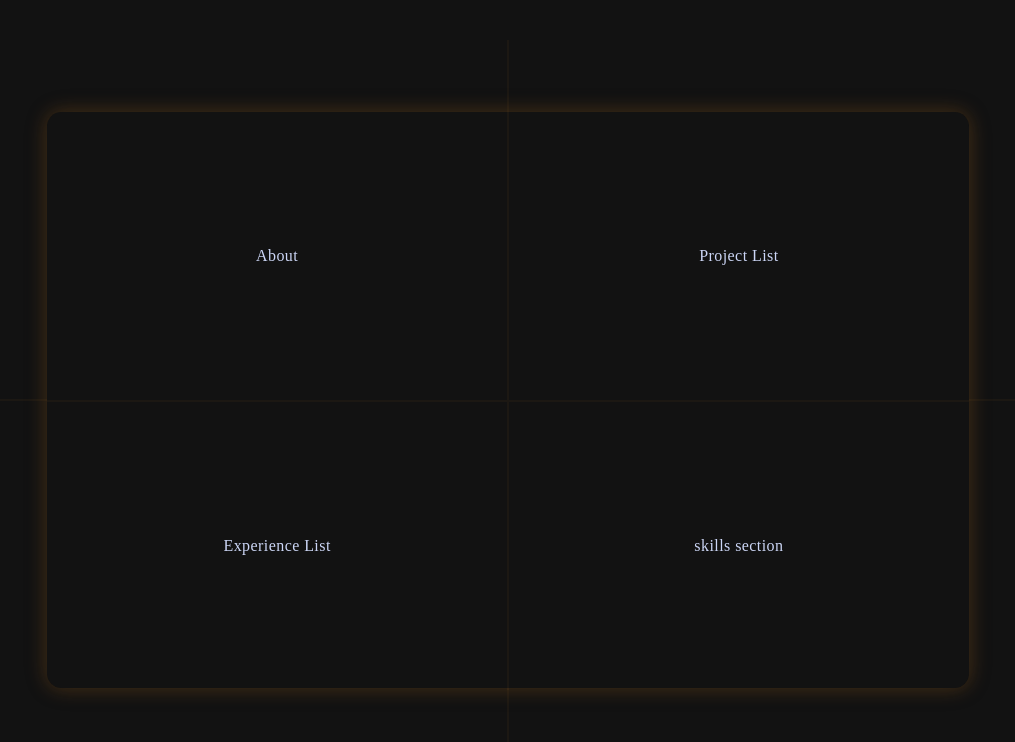
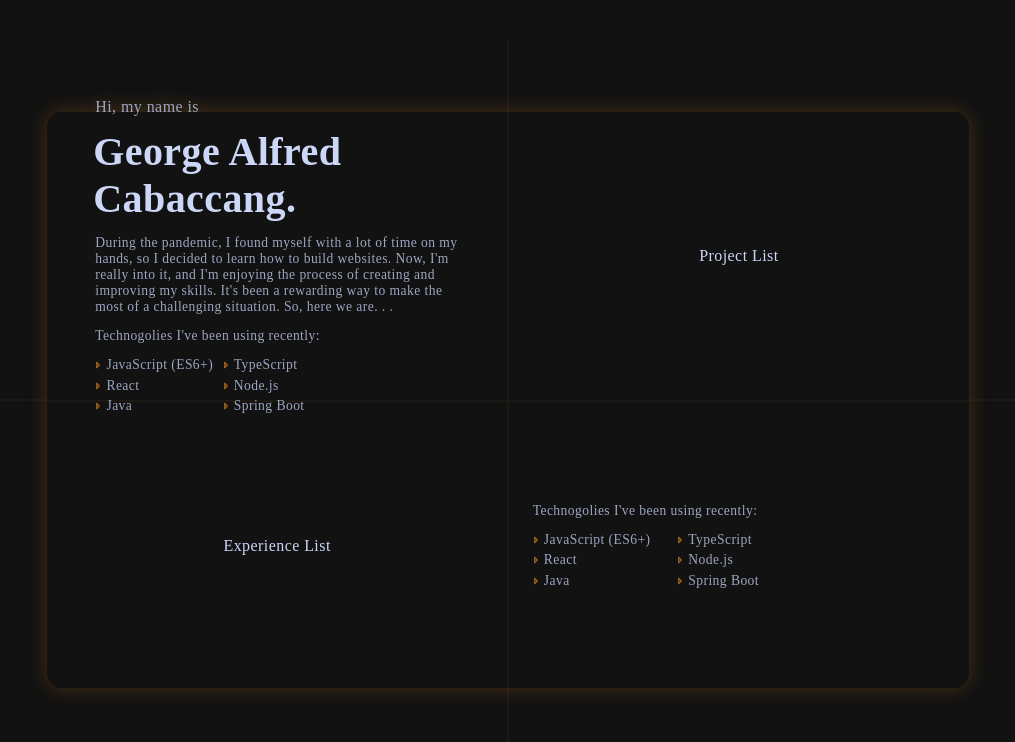
Before and after one commit to georgecabaccang/personal-website, a React (Vite) app: page / in a window 1280 px wide. Shown: the top 742 px of the page, without its empty margins (132-1147 px from the left). Built offline with nearby package versions, Linux system fonts and the light colour scheme; a web font is replaced by a local one.

Commit message:
Feature/about (#7)
* Change palette colors

* Update about section

* Update skill list of used techs.
- Update styles of Skill and SkillList.

```diff
--- /dev/null
+++ b/src/assets/svg/Arrow.tsx
@@ -0,0 +1,13 @@
+const Arrow = () => {
+    return (
+        <svg xmlns="http://www.w3.org/2000/svg" viewBox="0 0 24 24">
+            <path
+                d="m14.707 11.293-4-4A1 1 0 0 0 9 8v8a1 1 0 0 0 1.707.707l4-4a1 1 0 0 0 0-1.414zM11 13.586v-3.172L12.586 12z"
+                fill="#975f1b"
+                data-name="Right"
+            />
+        </svg>
+    );
+};
+
+export default Arrow;
--- a/src/components/sections/about/About.tsx
+++ b/src/components/sections/about/About.tsx
@@ -1,3 +1,18 @@
+import SkillList from "../skills/SkillList";
+import styles from "./aboutStyles.module.css";
+
 export default function About() {
-    return <div>About</div>;
+    return (
+        <div className={styles.container}>
+            <span className={`primary text-secondary ${styles.span}`}>Hi, my name is</span>
+            <h1 className={styles.name}>George Alfred Cabaccang.</h1>
+            <p className="text-tertiary">
+                During the pandemic, I found myself with a lot of time on my hands, so I decided to
+                learn how to build websites. Now, I'm really into it, and I'm enjoying the process
+                of creating and improving my skills. It's been a rewarding way to make the most of a
+                challenging situation. So, here we are. . .
+            </p>
+            <SkillList />
+        </div>
+    );
 }
--- a/src/components/sections/about/aboutStyles.module.css
+++ b/src/components/sections/about/aboutStyles.module.css
@@ -0,0 +1,18 @@
+.container {
+    display: flex;
+    flex-direction: column;
+    justify-content: center;
+    padding: 1rem 3rem;
+    text-align: start;
+    gap: 0.8rem;
+}
+
+.span {
+    color: #ce9958;
+    font-family: InterBold;
+    font-size: 1.1rem;
+}
+
+.name {
+    margin-left: -2px;
+}
--- a/src/components/sections/skills/SkillList.tsx
+++ b/src/components/sections/skills/SkillList.tsx
@@ -1,3 +1,22 @@
+import Skill from "./skillItem/Skill";
+
+import styles from "./skillListStyles.module.css";
+
+const SKILLS = ["JavaScript (ES6+)", "TypeScript", "React", "Node.js", "Java", "Spring Boot"];
+
 export default function SkillList() {
-    return <div>skills section</div>;
+    return (
+        <div className={styles.container}>
+            <span className="text-tertiary">Technogolies I've been using recently:</span>
+            <ul className={styles.list}>
+                {SKILLS.map((skill, index) => {
+                    return (
+                        <li className={styles.list_item}>
+                            <Skill key={index} skill={skill} />
+                        </li>
+                    );
+                })}
+            </ul>
+        </div>
+    );
 }
--- /dev/null
+++ b/src/components/sections/skills/skillItem/Skill.tsx
@@ -0,0 +1,14 @@
+import Arrow from "../../../../assets/svg/Arrow";
+
+import styles from "./skillStyles.module.css";
+
+export default function Skill({ skill }: { skill: string }) {
+    return (
+        <div className={styles.container}>
+            <div className={`${styles.arrow}`}>
+                <Arrow />
+            </div>
+            <span className={`text-tertiary ${styles.text}`}>{skill}</span>
+        </div>
+    );
+}
--- a/src/components/sections/skills/skillItem/Skills.tsx
+++ /dev/null
@@ -1,3 +0,0 @@
-export default function Skills() {
-    return <div></div>;
-}
--- /dev/null
+++ b/src/components/sections/skills/skillItem/skillStyles.module.css
@@ -0,0 +1,16 @@
+.container {
+    display: flex;
+    flex-direction: row;
+    align-items: center;
+    justify-content: start;
+}
+
+.arrow {
+    height: 1rem;
+    width: 1rem;
+    margin-left: -0.3rem;
+}
+
+.text {
+    font-size: 0.7rem;
+}
--- a/src/components/sections/skills/skillListStyles.module.css
+++ b/src/components/sections/skills/skillListStyles.module.css
@@ -0,0 +1,18 @@
+.container {
+    display: flex;
+    flex-direction: column;
+    gap: 0.5rem;
+}
+
+.list {
+    display: flex;
+    flex-direction: col;
+    list-style: none;
+    width: 70%;
+    flex-wrap: wrap;
+}
+
+.list_item {
+    margin-top: 0.3rem;
+    flex: 50%;
+}
--- a/src/index.css
+++ b/src/index.css
@@ -54,7 +54,7 @@ body {
 h1,
 .text-primary {
     font-family: InterSemiBold;
-    font-size: 4rem;
+    font-size: 2.5rem;
     color: #ccd6f6;
 }
 
```
Also changed, not shown: src/components/sections/skills/skillItem/skillListStyles.module.css (deleted).
